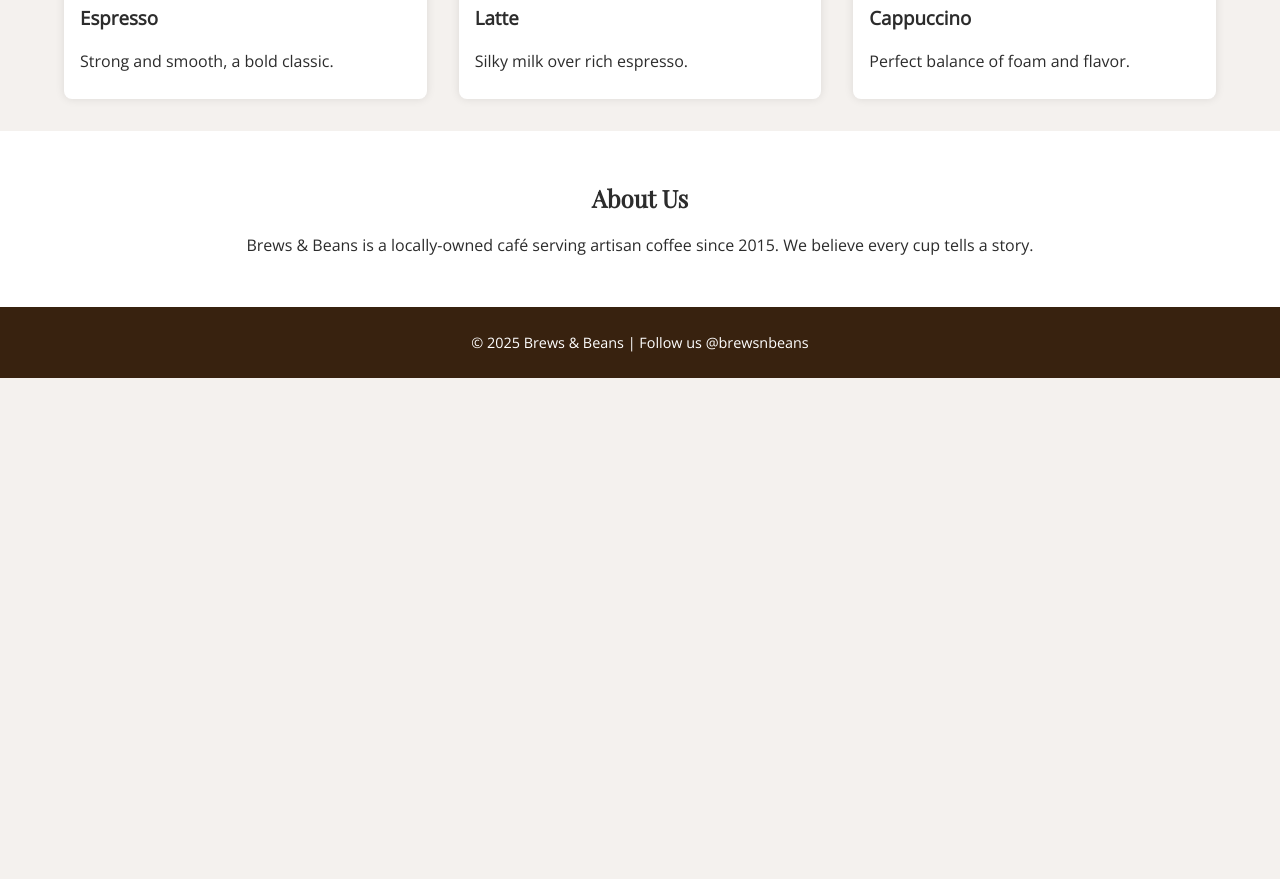
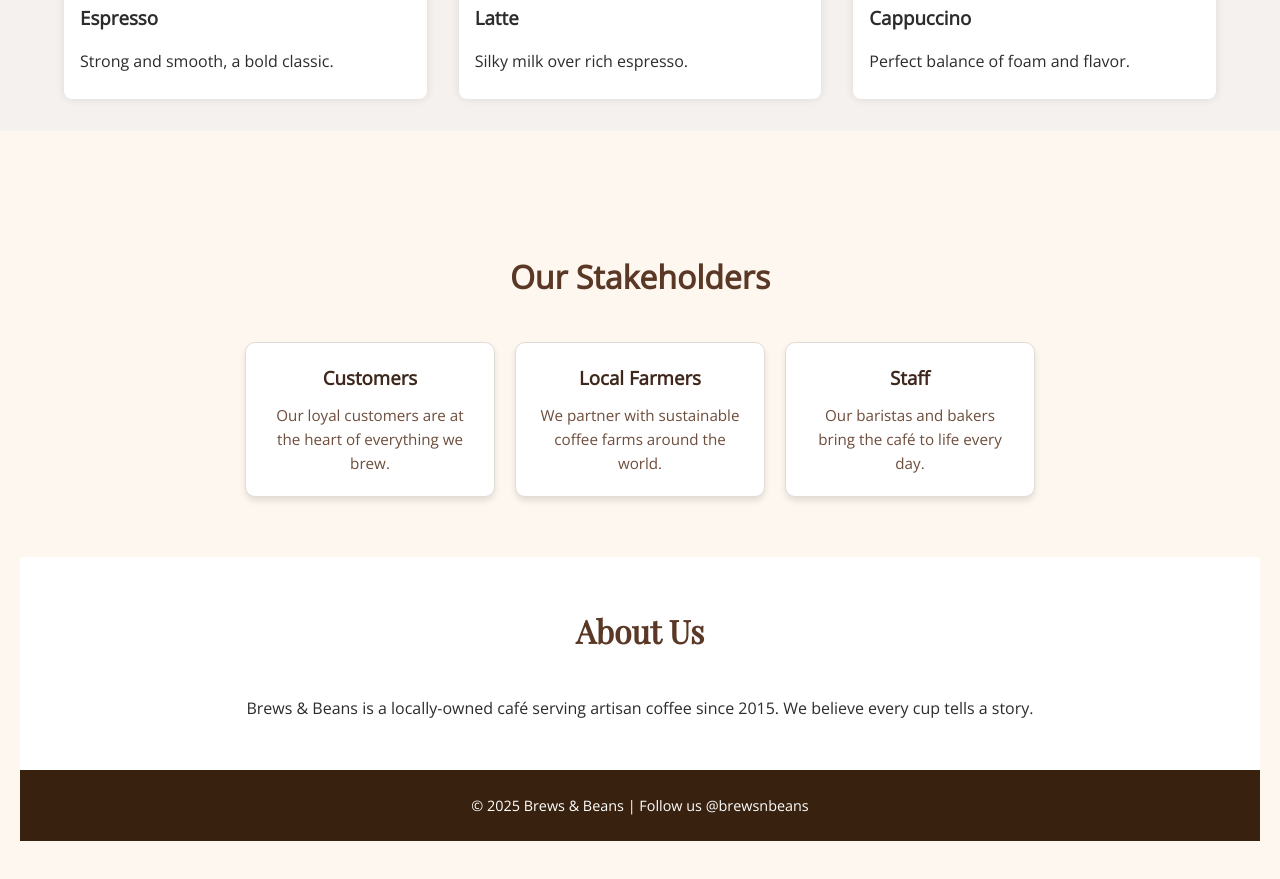
Before and after one commit to Eugene-buck/cafe_coffee, a plain HTML site: page index.html in a window 1280 px wide. Shown: the part 900-1779 px from the top of the page. Before the commit the page ends 1278 px from the top, so only its background shows below. Drawn offline with nearby package versions, Linux system fonts and the light colour scheme.

Commit message:
Initial commit

```diff
--- a/index.html
+++ b/index.html
@@ -56,6 +56,29 @@
     </div>
   </section>
 
+  <section id="stakeholders" class="stakeholders">
+    <section class="stakeholders fade-in">
+
+  <div class="container">
+    <h2>Our Stakeholders</h2>
+    <div class="stakeholder-cards">
+      <div class="stakeholder-card">
+        <h3>Customers</h3>
+        <p>Our loyal customers are at the heart of everything we brew.</p>
+      </div>
+      <div class="stakeholder-card">
+        <h3>Local Farmers</h3>
+        <p>We partner with sustainable coffee farms around the world.</p>
+      </div>
+      <div class="stakeholder-card">
+        <h3>Staff</h3>
+        <p>Our baristas and bakers bring the café to life every day.</p>
+      </div>
+    </div>
+  </div>
+</section>
+
+
   <section id="about" class="about">
     <div class="container">
       <h2>About Us</h2>
--- a/script.js
+++ b/script.js
@@ -1,3 +1,20 @@
 document.getElementById('nav-toggle').addEventListener('click', function () {
   document.querySelector('.navbar ul').classList.toggle('open');
 });
+const faders = document.querySelectorAll('.fade-in');
+
+const appearOptions = {
+  threshold: 0.1,
+};
+
+const appearOnScroll = new IntersectionObserver(function(entries, observer) {
+  entries.forEach(entry => {
+    if (!entry.isIntersecting) return;
+    entry.target.classList.add('visible');
+    observer.unobserve(entry.target);
+  });
+}, appearOptions);
+
+faders.forEach(fader => {
+  appearOnScroll.observe(fader);
+});
--- a/style.css
+++ b/style.css
@@ -180,3 +180,65 @@ footer {
     display: block;
   }
 }
+
+.stakeholders {
+  padding: 60px 20px;
+  background-color: #fdf7f0;
+  text-align: center;
+}
+
+.stakeholders h2 {
+  font-size: 2rem;
+  margin-bottom: 40px;
+  color: #5a3825;
+}
+
+.stakeholder-cards {
+  display: flex;
+  flex-wrap: wrap;
+  justify-content: center;
+  gap: 20px;
+}
+
+.stakeholder-card {
+  background: #fff;
+  border: 1px solid #e0dcd5;
+  border-radius: 12px;
+  padding: 20px;
+  width: 250px;
+  box-shadow: 0 4px 6px rgba(0, 0, 0, 0.05);
+}
+
+.stakeholder-card h3 {
+  color: #3e281d;
+  margin-bottom: 10px;
+}
+
+.stakeholder-card p {
+  color: #6e4d3c;
+  font-size: 0.95rem;
+}
+.fade-in {
+  opacity: 0;
+  transform: translateY(20px);
+  transition: opacity 0.6s ease-out, transform 0.6s ease-out;
+}
+
+.fade-in.visible {
+  opacity: 1;
+  transform: translateY(0);
+}
+.stakeholder-card {
+  background: #fff;
+  padding: 20px;
+  border-radius: 10px;
+  width: 250px;
+  transition: transform 0.3s ease, box-shadow 0.3s ease;
+  box-shadow: 0 4px 6px rgba(0, 0, 0, 0.1);
+}
+
+.stakeholder-card:hover {
+  transform: translateY(-10px);
+  box-shadow: 0 8px 16px rgba(0, 0, 0, 0.2);
+  cursor: pointer;
+}
```
